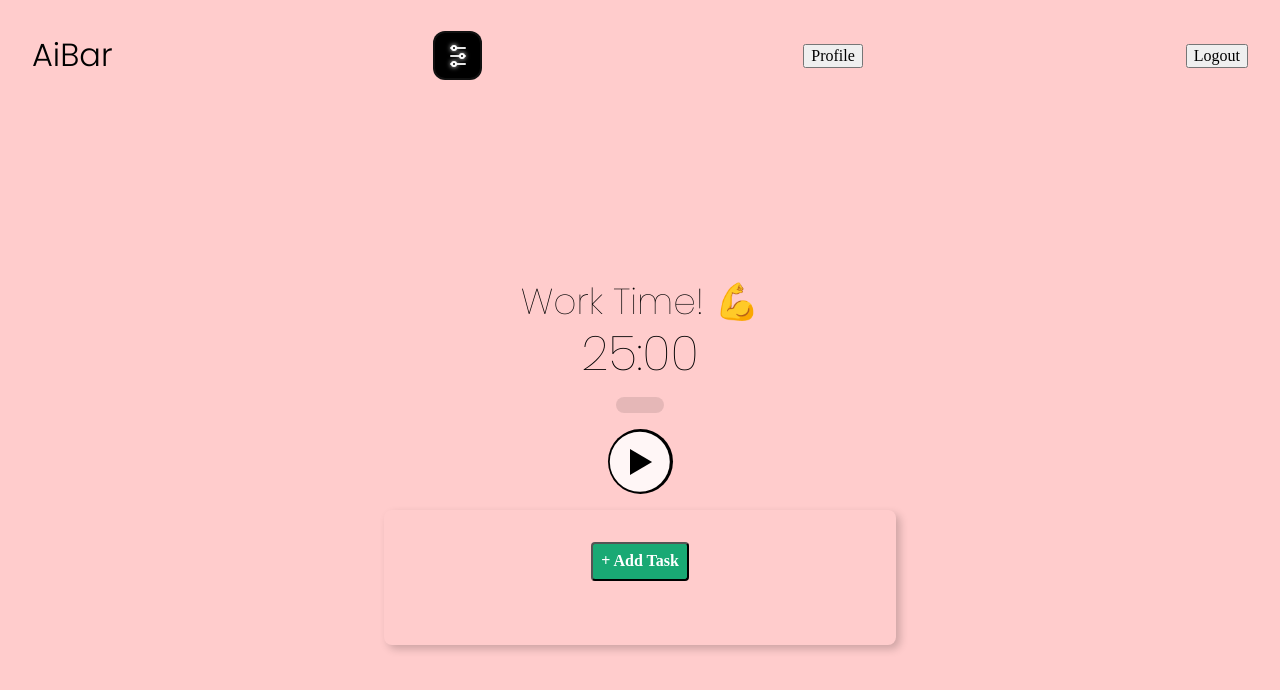
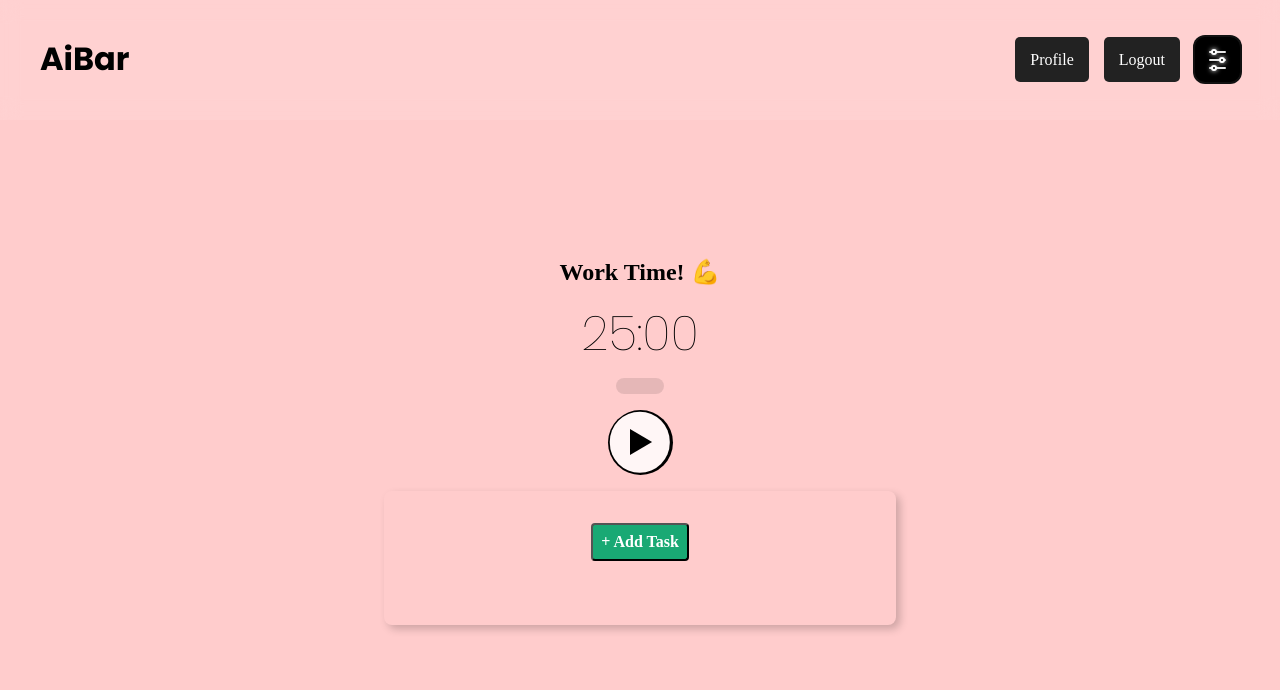
Before and after one commit to Sam0420/AiBar, a React (Vite) app: page / in a window 1280 px wide. Shown: the top 690 px of the page. Built offline with nearby package versions, Linux system fonts and the light colour scheme; a web font is replaced by a local one.

Commit message:
instead of using tachyons, instead changed to a header, have to design it but looks much better

```diff
--- a/src/Timer.jsx
+++ b/src/Timer.jsx
@@ -90,38 +90,33 @@ const Timer = () => {
 
 
   return (
-    <div style={{ backgroundColor }} className="min-vh-100 w-100 flex flex-column">
+    <div className="app-container">
 
-      {/* Fixed Header Layout */}
-      <div className="w-100 flex items-center justify-between ph4 pv3 z-10">
+      {/* HEADER */}
+      <header className="header">
         <h1 className="title">AiBar</h1>
 
-        {/* Right-side Button Group */}
-        <div className="flex items-center gap-4">
+        {/* Right-side Buttons */}
+        <div className="header-buttons">
+          <button className="btn">Profile</button>
+          <button className="btn">Logout</button>
           <SettingsButton
             onClick={() => setIsSettingsOpen((prev) => !prev)}
             isOpen={isSettingsOpen}
           />
         </div>
-        <button className="btn">Profile</button>
-        <button className="btn">Logout</button>
-      </div>
+      </header>
 
-      {/* Main Content - Centered */}
-      <div className="flex flex-column items-center justify-center flex-grow-1">
-        <h2 className="subtitle f2 mb1">
-          {isBreak ? "Break Time! 🎉" : "Work Time! 💪"}
-        </h2>
-
+      {/* MAIN CONTENT */}
+      <main className="main-content">
+        <h2>{isBreak ? "Break Time! 🎉" : "Work Time! 💪"}</h2>
         <TimerDisplay
           timeLeft={timeLeft}
           isRunning={isRunning}
           duration={isBreak ? breakDuration : workTime}
         />
-
         <PlayPauseButton isRunning={isRunning} toggleTimer={toggleTimer} />
 
-        {/* Settings Panel */}
         {isSettingsOpen && (
           <TimerSettings
             currentWorkTime={workTime / 60}
@@ -138,14 +133,13 @@ const Timer = () => {
           />
         )}
 
-        {/* Task List */}
         <TaskList
           tasks={tasks}
           addTask={addTask}
           removeTask={removeTask}
           updateTask={updateTask}
         />
-      </div>
+      </main>
     </div>
   );
 };
--- a/src/index.css
+++ b/src/index.css
@@ -15,3 +15,63 @@
 .translate-y-50 {
   transform: translateY(-50%);
 }
+
+/* App container to ensure full height */
+.app-container {
+  min-height: 100vh;
+  display: flex;
+  flex-direction: column;
+  background-color: #ffcccc; /* Your pink background */
+}
+
+/* HEADER STYLES */
+.header {
+  display: flex;
+  justify-content: space-between; /* Push title left & buttons right */
+  align-items: center;
+  padding: 20px 40px; /* Adjust spacing */
+  position: fixed; /* Keep header fixed at the top */
+  width: 100%;
+  top: 0;
+  left: 0;
+  background-color: rgba(255, 255, 255, 0.1); /* Slight transparent effect */
+  backdrop-filter: blur(10px); /* Glassmorphism effect */
+  z-index: 100;
+}
+
+/* TITLE */
+.title {
+  font-size: 2rem;
+  font-weight: bold;
+}
+
+/* BUTTONS CONTAINER */
+.header-buttons {
+  display: flex;
+  gap: 15px; /* Controls spacing between buttons */
+}
+
+/* BUTTONS */
+.btn {
+  padding: 10px 15px;
+  border: none;
+  background-color: #222;
+  color: white;
+  border-radius: 5px;
+  cursor: pointer;
+  transition: 0.3s;
+}
+
+.btn:hover {
+  background-color: #444;
+}
+
+/* MAIN CONTENT */
+.main-content {
+  flex-grow: 1;
+  display: flex;
+  flex-direction: column;
+  align-items: center;
+  justify-content: center;
+  padding-top: 80px; /* Prevent overlap with fixed header */
+}
```
